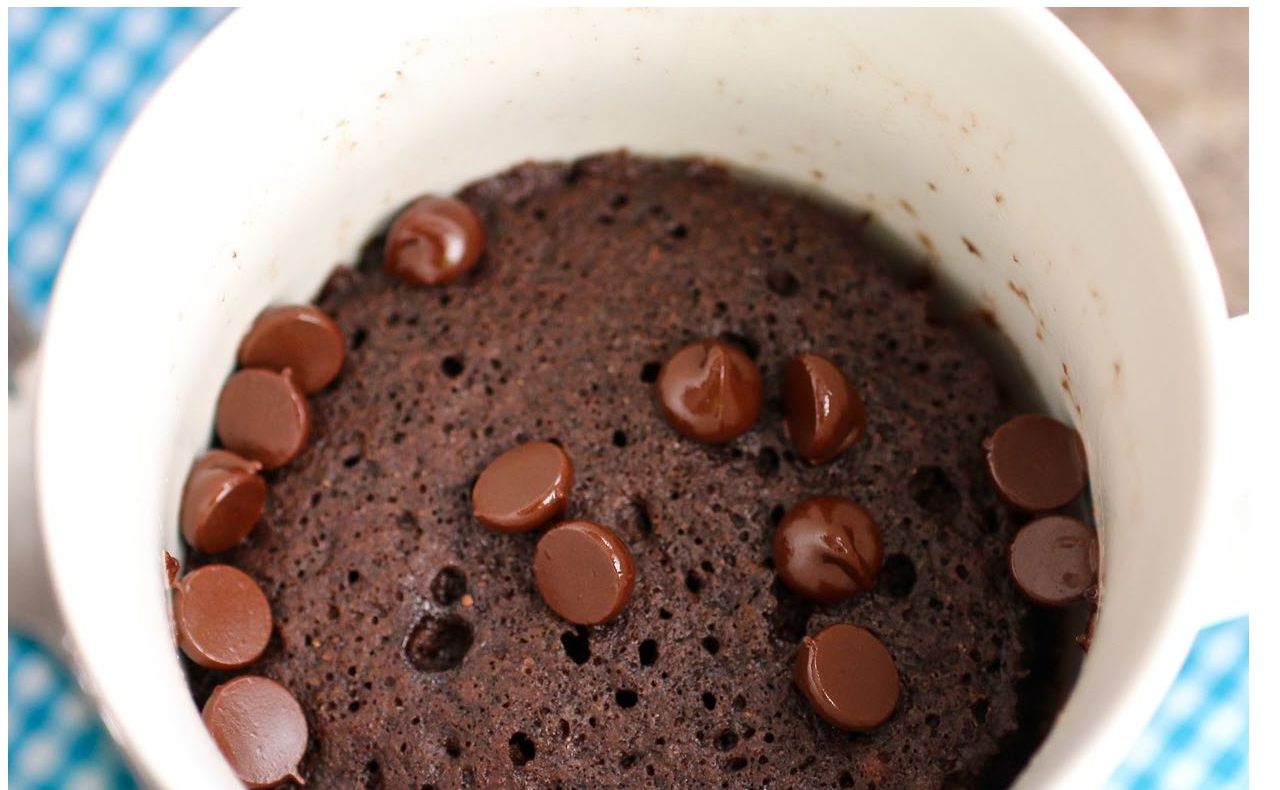
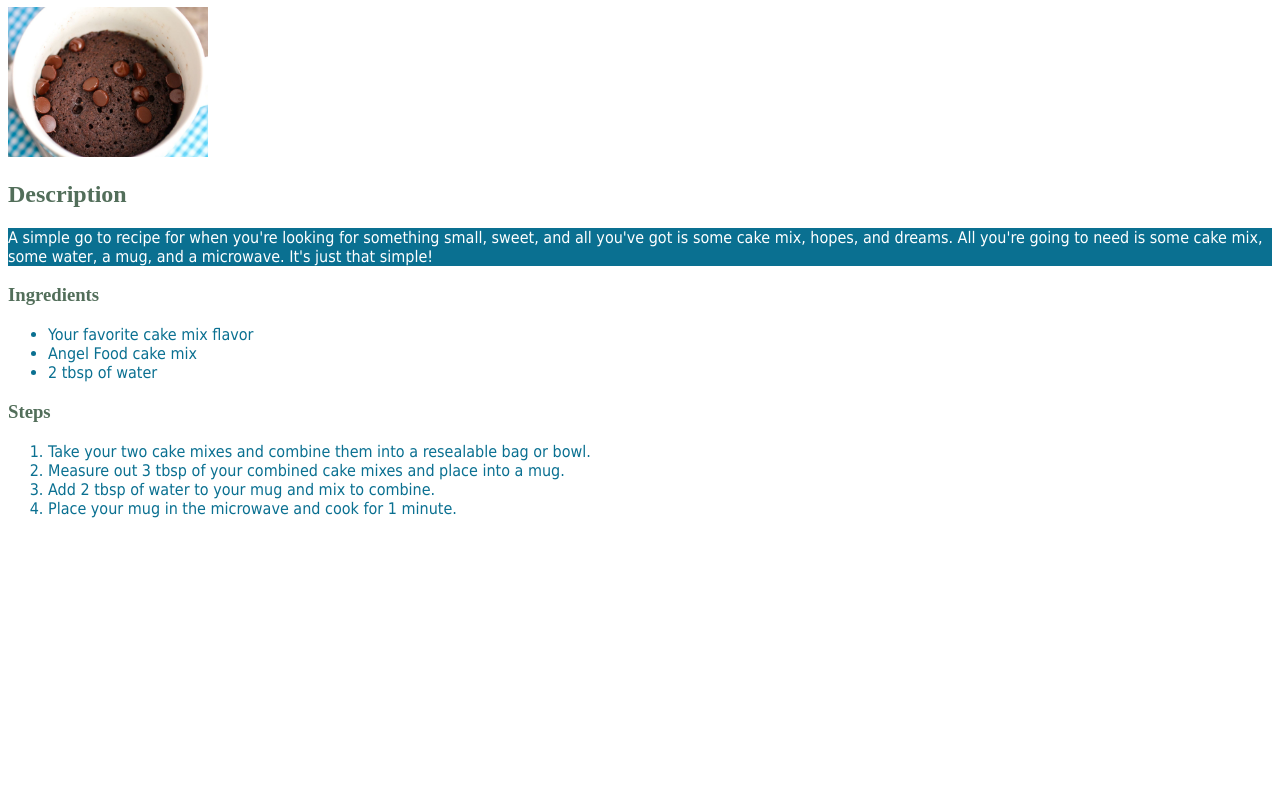
Before and after one commit to SensibleSidekick/odin-recipes, a plain HTML site: page recipes/ThreeTwoOne-MugCake.html in a window 1280 px wide. Shown: the part 73-863 px from the top of the page. After the commit the page ends 800 px from the top, so only its background shows below. Drawn offline with Linux system fonts and the light colour scheme.

Commit message:
Add CSS stylesheet

```diff
--- /dev/null
+++ b/css/styles.css
@@ -0,0 +1,22 @@
+h1,
+h2,
+h3 {
+    color: #526e5a
+}
+
+img {
+    height: auto;
+    width: 200px;
+}
+
+p {
+    background-color: #0a7091;
+    color: white;
+    font-family: Tahoma, Arial, sans-serif;
+}
+
+ul,
+ol{
+    color: #0a7091;
+    font-family: tahoma, arial, sans-serif;
+}
--- a/recipes/ThreeTwoOne-MugCake.html
+++ b/recipes/ThreeTwoOne-MugCake.html
@@ -3,6 +3,7 @@
     <head>
         <meta charset="utf-8">
         <title>Three Two One Mug Cake</title>
+        <link rel="stylesheet" href="../css/styles.css">
     </head>
     <body>
       <h1>Three Two One Mug Cake</h1>
```
Also changed, not shown: index.html (+1 -0 lines), recipes/chicken-adobo.html (+1 -0 lines), recipes/egg-and-cheese.html (+1 -0 lines).
